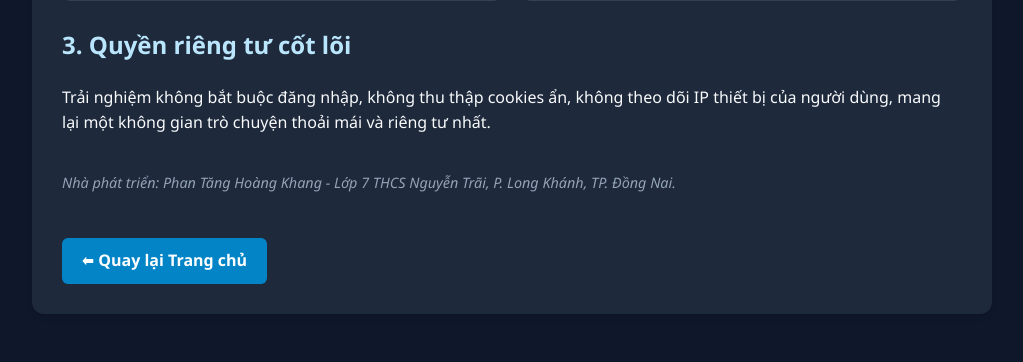
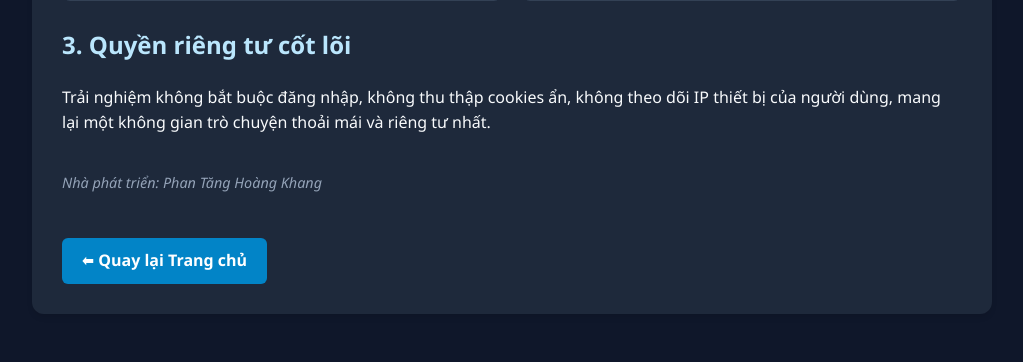
Before and after one commit to phan69923-del/AI-Khang-Phan, a Flask app: page /security-commitment in a window 1280 px wide. Shown: the part 961-1323 px from the top of the page, without its empty margins (128-1151 px from the left). Run offline with Flask 3, Linux system fonts and the light colour scheme.

Commit message:
Update security.html

```diff
--- a/templates/security.html
+++ b/templates/security.html
@@ -71,7 +71,7 @@
         <p>Trải nghiệm không bắt buộc đăng nhập, không thu thập cookies ẩn, không theo dõi IP thiết bị của người dùng, mang lại một không gian trò chuyện thoải mái và riêng tư nhất.</p>
 
         <p style="margin-top: 35px; font-style: italic; color: #94a3b8; font-size: 0.9rem;">
-            Nhà phát triển: Phan Tăng Hoàng Khang - Lớp 7 THCS Nguyễn Trãi, P. Long Khánh, TP. Đồng Nai.
+            Nhà phát triển: Phan Tăng Hoàng Khang
         </p>
 
         <a href="/" class="btn-back">⬅ Quay lại Trang chủ</a>
```
